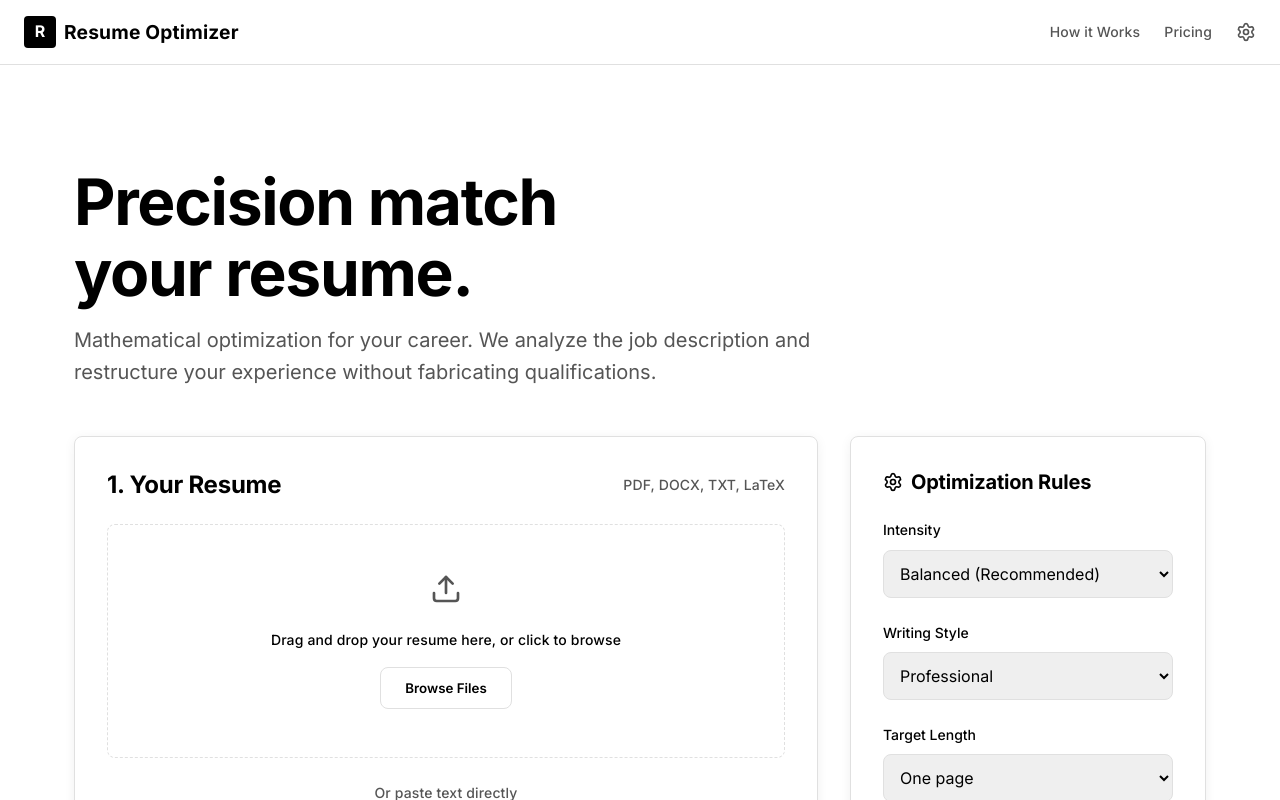
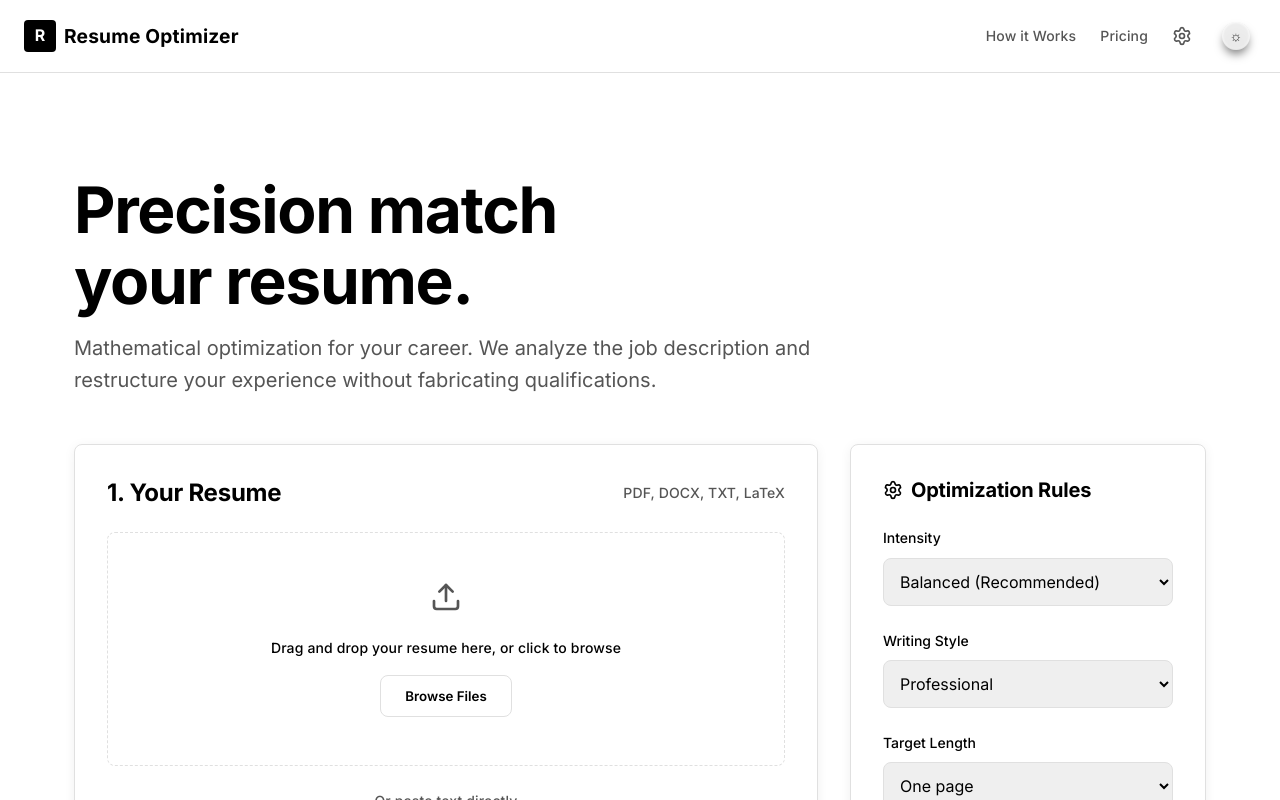
Before and after one commit to kalpit118/resume-ats, a React (Vite) app: page / in a window 1280 px wide. Shown: the top 800 px of the page. Built offline with nearby package versions, Linux system fonts and the light colour scheme.

Commit message:
feat: add dark/light theme toggle with diagonal clip-path spread animation

```diff
--- a/src/App.tsx
+++ b/src/App.tsx
@@ -1,5 +1,6 @@
 import { useState, useRef, useEffect } from 'react';
 import { Upload, FileText, ChevronRight, Settings, CheckCircle2, Zap, Loader2, Info, Eye, EyeOff } from 'lucide-react';
+import ThemeToggle from './ThemeToggle';
 
 // Strips LaTeX commands & macros so plain text is cleanly presented in the UI
 function cleanLatex(s: string): string {
@@ -363,6 +364,7 @@ function App() {
             <button onClick={() => setIsSettingsOpen(true)} style={{ background: 'none', border: 'none', cursor: 'pointer', color: 'var(--color-text-muted)', display: 'flex', alignItems: 'center' }} aria-label="Settings">
               <Settings size={20} />
             </button>
+            <ThemeToggle />
           </div>
         </div>
       </nav>
@@ -396,7 +398,7 @@ function App() {
                   borderRadius: 'var(--radius-base)',
                   padding: 'var(--space-6)',
                   textAlign: 'center',
-                  backgroundColor: resumeFile ? 'var(--color-tertiary)' : (resumeText ? '#f5f5f5' : 'var(--color-secondary)'),
+                  backgroundColor: resumeFile ? 'var(--color-tertiary)' : (resumeText ? 'var(--color-tertiary)' : 'var(--color-secondary)'),
                   cursor: resumeText ? 'not-allowed' : 'pointer',
                   opacity: resumeText ? 0.5 : 1,
                   pointerEvents: resumeText ? 'none' : 'auto',
@@ -438,7 +440,7 @@ function App() {
                     width: '100%',
                     minHeight: '120px',
                     resize: 'vertical',
-                    backgroundColor: resumeFile ? '#f5f5f5' : 'var(--color-secondary)',
+                    backgroundColor: resumeFile ? 'var(--color-tertiary)' : 'var(--color-secondary)',
                     cursor: resumeFile ? 'not-allowed' : 'text',
                     opacity: resumeFile ? 0.5 : 1
                   }}
--- /dev/null
+++ b/src/ThemeToggle.tsx
@@ -0,0 +1,117 @@
+import { useState, useRef, useCallback, useEffect } from 'react';
+
+/**
+ * ThemeToggle — A skeuomorphic light/dark toggle that triggers a smooth
+ * diagonal clip-path wipe across the entire viewport.
+ *
+ * How the animation works:
+ *   1. A fixed, full-screen `<div>` (the "curtain") is created.  It carries the
+ *      *destination* theme's background colour.
+ *   2. A CSS `clip-path: polygon(...)` on the curtain starts as a zero-area
+ *      triangle pinned to the top-right corner.
+ *   3. On each rAF tick, we linearly interpolate the polygon's control points
+ *      so the triangle grows diagonally toward the bottom-left corner until it
+ *      covers the whole viewport.
+ *   4. Once the polygon fills the screen, we commit the theme class to `<html>`,
+ *      remove the curtain, and we're done.
+ */
+
+const DURATION_MS = 500; // tune: higher = slower spread
+
+export default function ThemeToggle() {
+  const [isDark, setIsDark] = useState(() => {
+    // Respect OS preference on first visit, but localStorage wins
+    const stored = localStorage.getItem('theme');
+    if (stored) return stored === 'dark';
+    return window.matchMedia('(prefers-color-scheme: dark)').matches;
+  });
+
+  const animatingRef = useRef(false);
+  const curtainRef = useRef<HTMLDivElement | null>(null);
+
+  // Apply saved theme on mount (no animation)
+  useEffect(() => {
+    document.documentElement.classList.toggle('dark', isDark);
+  }, []); // eslint-disable-line react-hooks/exhaustive-deps
+
+  const animateThemeSwitch = useCallback((toDark: boolean) => {
+    if (animatingRef.current) return;
+    animatingRef.current = true;
+
+    // Create curtain overlay
+    const curtain = document.createElement('div');
+    curtain.style.cssText = `
+      position: fixed;
+      inset: 0;
+      z-index: 99999;
+      pointer-events: none;
+      background: ${toDark ? '#121212' : '#ffffff'};
+      clip-path: polygon(100% 0, 100% 0, 100% 0);
+      will-change: clip-path;
+    `;
+    document.body.appendChild(curtain);
+    curtainRef.current = curtain;
+
+    let start: number | null = null;
+
+    const tick = (ts: number) => {
+      if (!start) start = ts;
+      const elapsed = ts - start;
+      const t = Math.min(elapsed / DURATION_MS, 1);
+
+      // Easing: ease-out cubic for snappy start, gentle finish
+      const e = 1 - Math.pow(1 - t, 3);
+
+      // Polygon grows from top-right corner to cover full viewport diagonally.
+      // At t=0 the polygon is a zero-area point at (100%, 0).
+      // At t=1 it spans: (100% 0) → (-100% 0) → (200% 200%) → (100% 200%)
+      // effectively covering the entire viewport plus overshoot.
+      const x1 = 100 - e * 200;  // top-left x:  100 → -100
+      const y1 = 0;               // top-left y:  stays 0
+      const x2 = 100;             // top-right x: stays 100
+      const y2 = 0;               // top-right y: stays 0
+      const x3 = 100 + e * 100;   // bottom-right x: 100 → 200
+      const y3 = e * 200;         // bottom-right y: 0 → 200
+      const x4 = x1;              // bottom-left x: mirrors top-left
+      const y4 = y3;              // bottom-left y: mirrors bottom-right
+
+      curtain.style.clipPath =
+        `polygon(${x1}% ${y1}%, ${x2}% ${y2}%, ${x3}% ${y3}%, ${x4}% ${y4}%)`;
+
+      if (t < 1) {
+        requestAnimationFrame(tick);
+      } else {
+        // Animation complete — commit theme
+        document.documentElement.classList.toggle('dark', toDark);
+        // Small delay so the class swap renders under the curtain
+        requestAnimationFrame(() => {
+          curtain.remove();
+          curtainRef.current = null;
+          animatingRef.current = false;
+        });
+      }
+    };
+
+    requestAnimationFrame(tick);
+  }, []);
+
+  const handleToggle = () => {
+    const next = !isDark;
+    setIsDark(next);
+    localStorage.setItem('theme', next ? 'dark' : 'light');
+    animateThemeSwitch(next);
+  };
+
+  return (
+    <div className="theme-toggle" onClick={handleToggle}>
+      <input
+        type="checkbox"
+        checked={isDark}
+        readOnly
+        tabIndex={-1}
+      />
+      <span className="theme-toggle__button"></span>
+      <span className="theme-toggle__label">{isDark ? '☽' : '☼'}</span>
+    </div>
+  );
+}
--- a/src/index.css
+++ b/src/index.css
@@ -1,12 +1,12 @@
 @import url('https://fonts.googleapis.com/css2?family=Inter:wght@400;500;600;700&family=JetBrains+Mono:wght@400;500&display=swap');
 
 :root {
-  /* Colors */
+  /* Colors — Light (default) */
   --color-primary: #000000;
   --color-secondary: #ffffff;
   --color-tertiary: #f5f5f5;
   --color-accent: #000000;
-  --color-accent-hover: #141414; /* 8% lighten approx */
+  --color-accent-hover: #141414;
   --color-text-main: #000000;
   --color-text-muted: #555555;
   --color-border: #e0e0e0;
@@ -17,14 +17,14 @@
   --font-mono: 'JetBrains Mono', monospace;
 
   /* Spacing */
-  --space-1: 0.5rem;   /* 8px */
-  --space-2: 1rem;     /* 16px */
-  --space-3: 1.5rem;   /* 24px */
-  --space-4: 2rem;     /* 32px */
-  --space-6: 3rem;     /* 48px */
-  --space-8: 4rem;     /* 64px */
-  --space-12: 6rem;    /* 96px */
-  --space-16: 8rem;    /* 128px */
+  --space-1: 0.5rem;
+  --space-2: 1rem;
+  --space-3: 1.5rem;
+  --space-4: 2rem;
+  --space-6: 3rem;
+  --space-8: 4rem;
+  --space-12: 6rem;
+  --space-16: 8rem;
 
   /* Radii */
   --radius-base: 8px;
@@ -36,6 +36,138 @@
   /* Transitions */
   --transition-base: 200ms ease-out;
   --transition-slow: 420ms ease-out;
+}
+
+/* ── Dark Theme ─────────────────────────────────────────────────────── */
+:root.dark {
+  --color-primary: #ffffff;
+  --color-secondary: #121212;
+  --color-tertiary: #1e1e1e;
+  --color-accent: #ffffff;
+  --color-accent-hover: #e0e0e0;
+  --color-text-main: #e8e8e8;
+  --color-text-muted: #9e9e9e;
+  --color-border: #2e2e2e;
+  --color-error: #f28b82;
+
+  --shadow-card: 0 2px 12px rgba(0, 0, 0, 0.3);
+  --shadow-lift: 0 4px 16px rgba(0, 0, 0, 0.4);
+}
+
+/* ── Theme Toggle Switch (adapted from Uiverse.io / Nagalapuramhareeswar) ── */
+.theme-toggle {
+  position: relative;
+  height: 40px;
+  width: 40px;
+  display: inline-block;
+  cursor: pointer;
+  flex-shrink: 0;
+}
+
+.theme-toggle .theme-toggle__button {
+  transition: all 300ms cubic-bezier(0.23, 1, 0.32, 1);
+  box-shadow:
+    0 6px 10px -2px rgba(0, 0, 0, 0.5),
+    inset 0 -1px 2px -1px rgba(0, 0, 0, 0.2),
+    0 -4px 6px -1px rgba(255, 255, 255, 0.6),
+    inset 0 1px 2px -1px rgba(255, 255, 255, 0.2),
+    inset 0 0 2px 1px rgba(255, 255, 255, 0.8),
+    inset 0 8px 12px 0 rgba(255, 255, 255, 0.2);
+  border-radius: 28px;
+  position: absolute;
+  background: #eaeaea;
+  display: block;
+  height: 28px;
+  width: 28px;
+  left: 50%;
+  top: 50%;
+  margin-left: -14px;
+  margin-top: -14px;
+}
+
+:root.dark .theme-toggle .theme-toggle__button {
+  background: #2a2a2a;
+  box-shadow:
+    0 6px 10px -2px rgba(0, 0, 0, 0.7),
+    inset 0 -1px 2px -1px rgba(0, 0, 0, 0.4),
+    0 -4px 6px -1px rgba(255, 255, 255, 0.1),
+    inset 0 1px 2px -1px rgba(255, 255, 255, 0.1),
+    inset 0 0 2px 1px rgba(255, 255, 255, 0.15),
+    inset 0 8px 12px 0 rgba(255, 255, 255, 0.05);
+}
+
+.theme-toggle .theme-toggle__label {
+  transition: color 300ms ease-out;
+  line-height: 40px;
+  text-align: center;
+  position: absolute;
+  font-weight: 700;
+  font-size: 14px;
+  display: block;
+  opacity: 0.9;
+  height: 100%;
+  width: 100%;
+  color: rgba(0, 0, 0, 0.9);
+  user-select: none;
+}
+
+:root.dark .theme-toggle .theme-toggle__label {
+  color: rgba(255, 255, 255, 0.9);
+}
+
+.theme-toggle input {
+  opacity: 0;
+  position: absolute;
+  cursor: pointer;
+  z-index: 1;
+  height: 100%;
+  width: 100%;
+  left: 0;
+  top: 0;
+  margin: 0;
+}
+
+.theme-toggle input:active ~ .theme-toggle__button {
+  filter: blur(0.5px);
+  box-shadow:
+    0 5px 10px -2px rgba(0, 0, 0, 0.4),
+    inset 0 -3px 12px 1px rgba(255, 255, 255, 0.9),
+    0 -4px 6px -1px rgba(255, 255, 255, 0.6),
+    inset 0 3px 10px 0 rgba(0, 0, 0, 0.4),
+    inset 0 0 4px 1px rgba(255, 255, 255, 0.6);
+}
+
+.theme-toggle input:active ~ .theme-toggle__label {
+  font-size: 12px;
+  color: rgba(0, 0, 0, 0.45);
+}
+
+:root.dark .theme-toggle input:active ~ .theme-toggle__label {
+  color: rgba(255, 255, 255, 0.45);
+}
+
+.theme-toggle input:checked ~ .theme-toggle__button {
+  filter: blur(0.5px);
+  box-shadow:
+    0 4px 10px -2px rgba(0, 0, 0, 0.4),
+    inset 0 -3px 10px -1px rgba(255, 255, 255, 0.9),
+    0 -4px 6px -1px rgba(255, 255, 255, 0.6),
+    inset 0 3px 8px 0 rgba(0, 0, 0, 0.2),
+    inset 0 0 2px 1px rgba(255, 255, 255, 0.6);
+}
+
+/* Dark-mode adjustments for form inputs, selects, textareas */
+:root.dark select.form-input,
+:root.dark input.form-input,
+:root.dark textarea.form-input {
+  background-color: var(--color-tertiary);
+  color: var(--color-text-main);
+  border-color: var(--color-border);
+}
+
+:root.dark select.form-input option {
+  background-color: var(--color-tertiary);
+  color: var(--color-text-main);
 }
 
 * {
```
